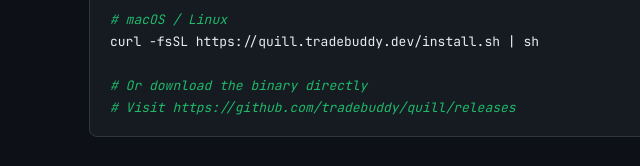
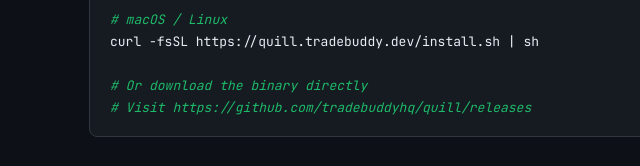
Before and after one commit to tradebuddyhq/quill, a plain HTML site: page site/docs/getting-started.html in a window 1280 px wide. Shown: the part 627-793 px from the top of the page, 273-913 px from the left. Drawn offline with Linux system fonts and the light colour scheme.

Commit message:
Fix GitHub URLs from tradebuddy to tradebuddyhq across all site pages

```diff
--- a/site/docs/getting-started.html
+++ b/site/docs/getting-started.html
@@ -22,7 +22,7 @@
       <ul class="nav-links" id="nav-links">
         <li><a href="index.html" class="active">Docs</a></li>
         <li><a href="../playground.html">Playground</a></li>
-        <li><a href="https://github.com/tradebuddy/quill" target="_blank" class="nav-cta">GitHub</a></li>
+        <li><a href="https://github.com/tradebuddyhq/quill" target="_blank" class="nav-cta">GitHub</a></li>
       </ul>
       <button class="nav-hamburger" id="nav-toggle" aria-label="Toggle menu">&#9776;</button>
     </div>
@@ -68,7 +68,7 @@
 curl -fsSL https://quill.tradebuddy.dev/install.sh | sh
 
 <span class="cmt"># Or download the binary directly</span>
-<span class="cmt"># Visit https://github.com/tradebuddy/quill/releases</span></code></pre>
+<span class="cmt"># Visit https://github.com/tradebuddyhq/quill/releases</span></code></pre>
 
       <h3>Windows</h3>
       <pre><code><span class="cmt"># Download the .exe from GitHub releases</span>
@@ -134,7 +134,7 @@ Quill is the best!</code></pre>
       <ul class="footer-links">
         <li><a href="index.html">Documentation</a></li>
         <li><a href="../playground.html">Playground</a></li>
-        <li><a href="https://github.com/tradebuddy/quill" target="_blank">GitHub</a></li>
+        <li><a href="https://github.com/tradebuddyhq/quill" target="_blank">GitHub</a></li>
       </ul>
       <p>Built with care. Quill is open source.</p>
     </div>
```
Also changed, not shown: site/docs/examples.html (+2 -2 lines), site/docs/index.html (+2 -2 lines), site/docs/language.html (+2 -2 lines), site/docs/stdlib.html (+2 -2 lines), site/docs/testing.html (+2 -2 lines), site/index.html (+2 -2 lines), site/playground.html (+1 -1 lines).
